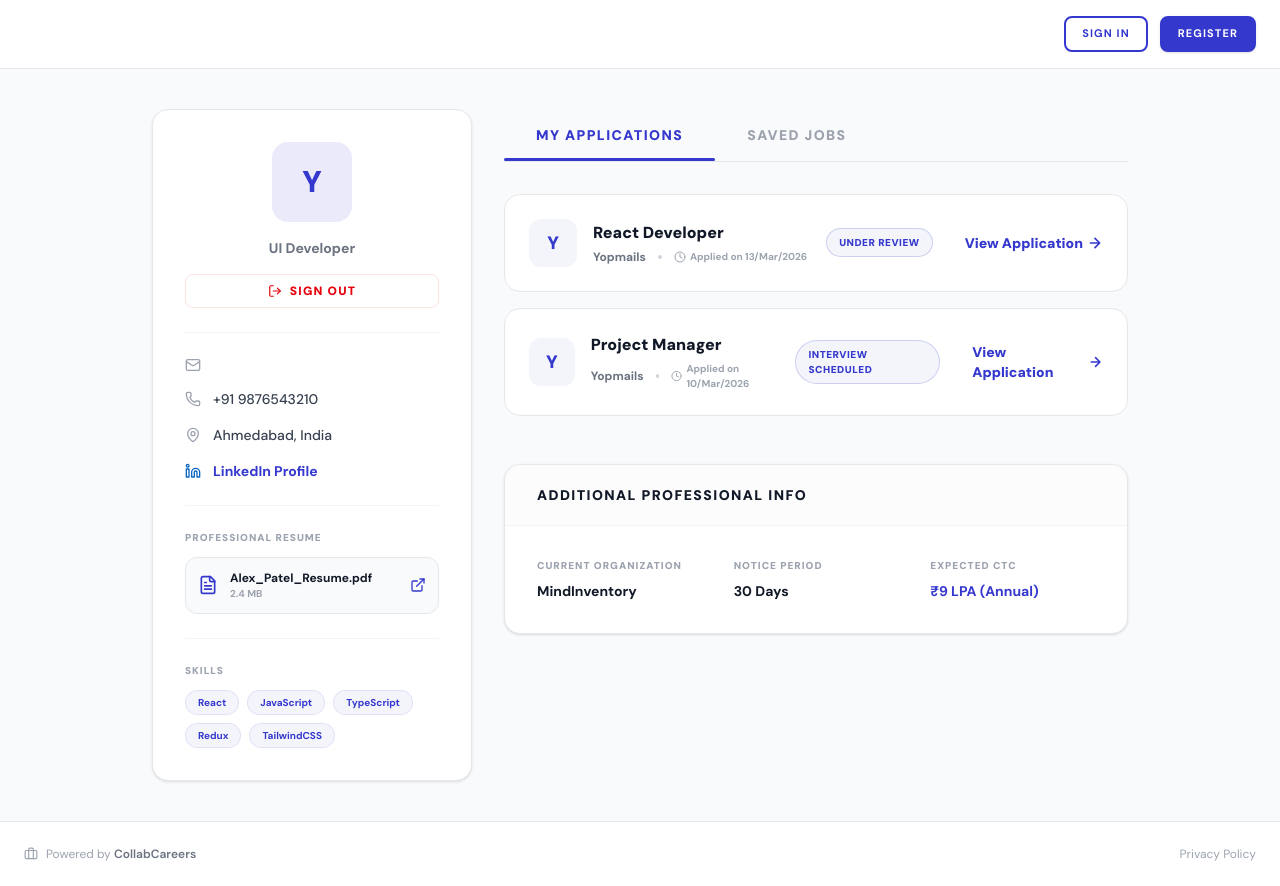
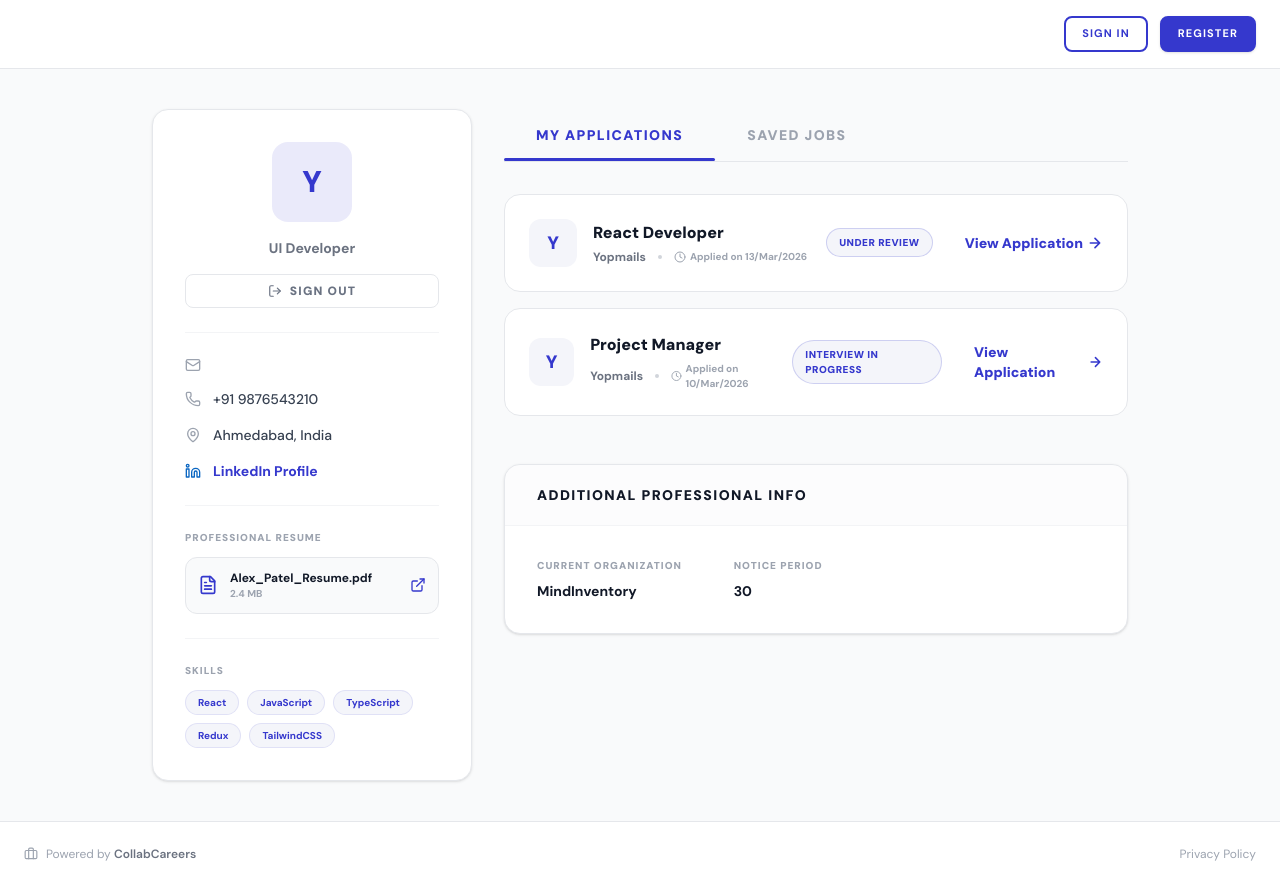
Before and after one commit to yashangvyas-cyber/CollabCareers, a React (Vite) app: page /portal/1/profile in a window 1280 px wide. Built offline with nearby package versions, Linux system fonts and the light colour scheme.

Commit message:
Refine application form review card titles and notice period display, and update candidate profile statuses and logout button styling.

```diff
--- a/src/pages/ApplicationFormPage.tsx
+++ b/src/pages/ApplicationFormPage.tsx
@@ -82,7 +82,7 @@ export default function ApplicationFormPage() {
   const handleCvUpload = () => {
     setExtracting(true);
     setTimeout(() => {
-      setResumeName('resume_alex.pdf');
+      setResumeName('Alex_Patel_Resume.pdf');
       setExtracting(false);
       setStep(1);
     }, 2000);
@@ -440,7 +440,7 @@ export default function ApplicationFormPage() {
             </div>
 
             <div className="space-y-6">
-               <ReviewCard title="Candidate" onEdit={() => setStep(1)} data={[
+               <ReviewCard title="PERSONAL INFORMATION" onEdit={() => setStep(1)} data={[
                   { label: 'Full Name', value: `${formData.personal.firstName} ${formData.personal.lastName}` },
                   { label: 'Email', value: formData.personal.email },
                   { label: 'Contact Number', value: `+91 ${formData.personal.contactNumber}` },
@@ -450,23 +450,23 @@ export default function ApplicationFormPage() {
                   { label: 'LinkedIn Profile', value: formData.personal.linkedin }
                ]} />
 
-               <ReviewCard title="Professional" onEdit={() => setStep(1)} data={[
+               <ReviewCard title="PROFESSIONAL DETAILS" onEdit={() => setStep(1)} data={[
                   { label: 'Current Organization', value: isFresher ? '-' : formData.professional.currentOrg },
                   { label: 'Current Designation', value: isFresher ? '-' : formData.professional.currentDesignation },
                   { label: 'Total Experience', value: isFresher ? 'Fresher' : `${formData.professional.expYears} Years, ${formData.professional.expMonths} Months` },
                   { label: 'Highest Qualification', value: formData.professional.highestQualification },
-                  { label: 'Notice Period', value: `${formData.professional.noticePeriod} Days` },
+                  { label: 'Notice Period', value: formData.professional.noticePeriod },
                   { label: 'Skills', value: formData.professional.skills.join(', ') }
                ]} />
 
-               <ReviewCard title="Salary" onEdit={() => setStep(1)} data={[
+               <ReviewCard title="SALARY INFORMATION" onEdit={() => setStep(1)} data={[
                   { label: 'CTC Type', value: formData.salary.ctcType },
                   { label: 'Currency', value: formData.salary.currency },
                   { label: 'Current CTC', value: formData.salary.currentCtc },
                   { label: 'Expected CTC', value: formData.salary.expectedCtc }
                ]} />
 
-               <ReviewCard title="Address" onEdit={() => setStep(1)} data={[
+               <ReviewCard title="ADDRESS INFORMATION" onEdit={() => setStep(1)} data={[
                   { label: 'Address', value: formData.address.street },
                   { label: 'Country', value: formData.address.country },
                   { label: 'State', value: formData.address.state },
@@ -475,7 +475,7 @@ export default function ApplicationFormPage() {
                ]} />
 
                {job.customFields && job.customFields.length > 0 && (
-                  <ReviewCard title="Additional" onEdit={() => setStep(1)} data={[
+                  <ReviewCard title="ADDITIONAL INFORMATION" onEdit={() => setStep(1)} data={[
                      ...Object.entries(formData.customAnswers).map(([k, v]) => ({
                         label: k,
                         value: k.includes('URL') ? <a href={String(v)} target="_blank" className="text-[#3538CD] underline flex items-center gap-1">{String(v)} <ExternalLink className="w-3 h-3" /></a> : String(v)
@@ -670,7 +670,7 @@ function ReviewCard({ title, data, onEdit }: any) {
   return (
     <div className="bg-[#F9FAFB] rounded-3xl border border-[#E5E7EB] p-8 relative group">
       <div className="flex items-center justify-between mb-8 border-b border-[#E5E7EB] pb-4">
-         <h3 className="text-xs font-black text-[#9CA3AF] uppercase tracking-widest">{title} Information</h3>
+         <h3 className="text-xs font-black text-[#9CA3AF] uppercase tracking-widest">{title}</h3>
          <button onClick={onEdit} className="text-[#3538CD] text-[10px] font-black uppercase tracking-widest hover:underline opacity-60 hover:opacity-100 transition-opacity">
            Edit
          </button>
--- a/src/pages/CandidateProfilePage.tsx
+++ b/src/pages/CandidateProfilePage.tsx
@@ -6,7 +6,7 @@ import { useApp } from '../store/AppContext';
 
 const brandStatusStyles: Record<string, string> = {
   'Under Review': 'bg-[#F4F5FA] text-[#3538CD] border-[#3538CD]/20',
-  'Interview Scheduled': 'bg-[#F4F5FA] text-[#3538CD] border-[#3538CD]/20',
+  'Interview in Progress': 'bg-[#F4F5FA] text-[#3538CD] border-[#3538CD]/20',
   'Decision Pending': 'bg-[#F9FAFB] text-[#6B7280] border-[#E5E7EB]',
   'Offer Made': 'bg-[#3538CD] text-white border-[#3538CD]',
   'Rejected': 'bg-gray-100 text-gray-400 border-gray-200'
@@ -14,7 +14,7 @@ const brandStatusStyles: Record<string, string> = {
 
 const appliedJobs = [
   { id: '1', title: 'React Developer', company: 'Yopmails', status: 'Under Review', date: '13/Mar/2026' },
-  { id: '3', title: 'Project Manager', company: 'Yopmails', status: 'Interview Scheduled', date: '10/Mar/2026' },
+  { id: '3', title: 'Project Manager', company: 'Yopmails', status: 'Interview in Progress', date: '10/Mar/2026' },
 ];
 
 const savedJobs = [
@@ -51,7 +51,7 @@ export default function CandidateProfilePage() {
 
                 <button
                   onClick={handleLogout}
-                  className="mt-4 px-4 py-2 border border-red-100 text-red-600 text-xs font-black rounded-lg hover:bg-red-50 transition-colors w-full uppercase tracking-widest flex items-center justify-center gap-2"
+                  className="mt-4 px-4 py-2 border border-[#E5E7EB] text-gray-500 text-xs font-black rounded-lg hover:bg-gray-50 hover:text-gray-700 hover:border-gray-300 transition-colors w-full uppercase tracking-widest flex items-center justify-center gap-2"
                 >
                   <LogOut className="w-3.5 h-3.5" />
                   Sign Out
@@ -204,11 +204,7 @@ export default function CandidateProfilePage() {
                   </div>
                   <div>
                     <p className="text-[10px] font-black text-[#9CA3AF] uppercase tracking-widest mb-2">Notice Period</p>
-                    <p className="text-sm font-bold text-[#111827]">30 Days</p>
-                  </div>
-                  <div>
-                    <p className="text-[10px] font-black text-[#9CA3AF] uppercase tracking-widest mb-2">Expected CTC</p>
-                    <p className="text-sm font-bold text-[#3538CD]">₹9 LPA (Annual)</p>
+                    <p className="text-sm font-bold text-[#111827]">30</p>
                   </div>
                 </div>
               </div>
```
